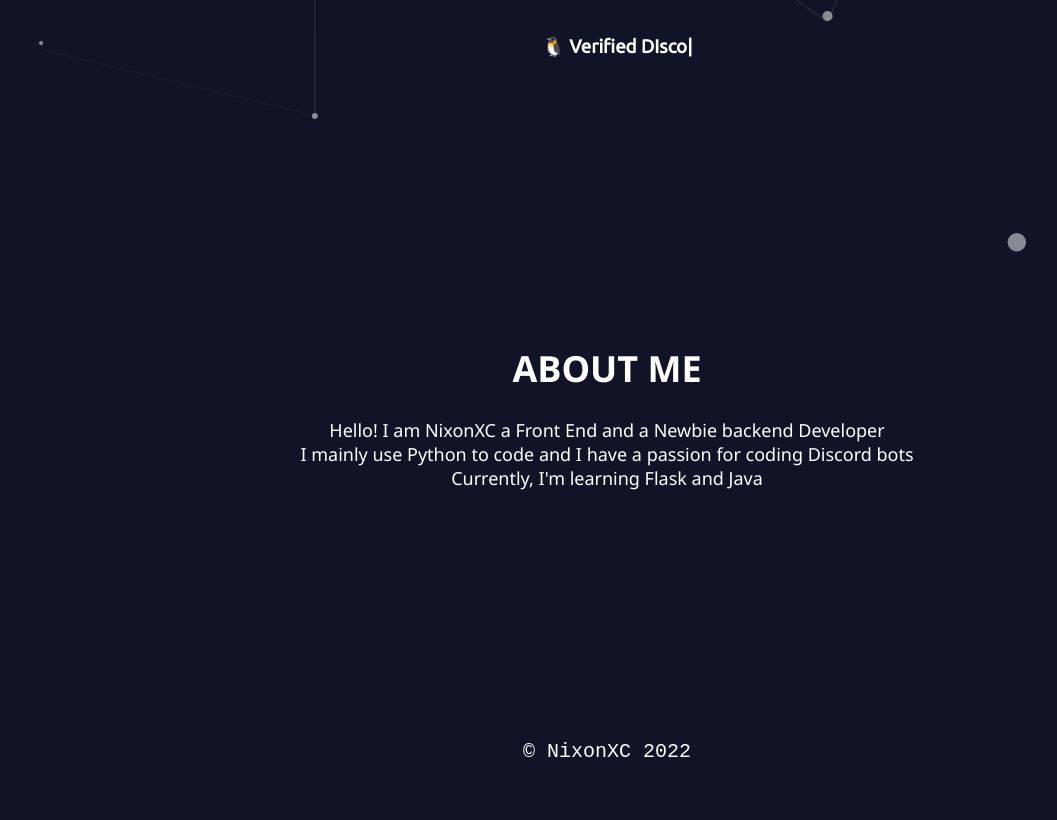
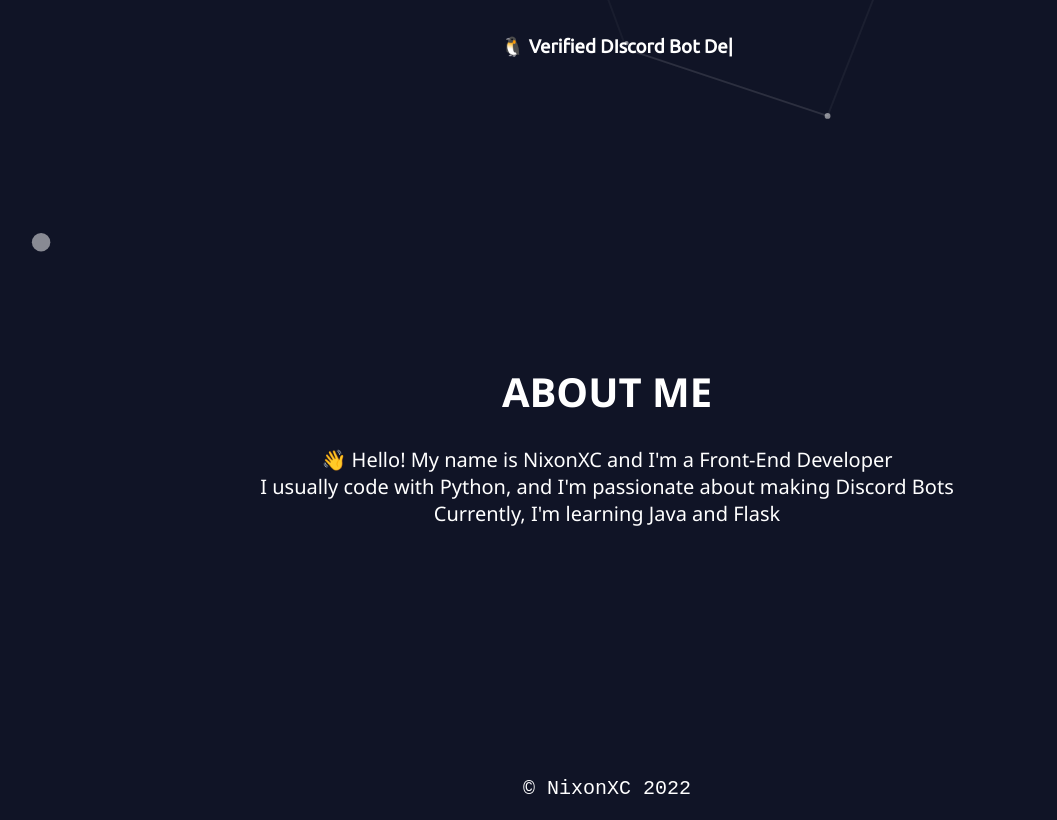
Before and after one commit to NixonXC/About-me2, a plain HTML site: page index.html in a window 1280 px wide. Shown: the part 503-1323 px from the top of the page, without its empty margins (33-1090 px from the left). Before the commit the page ends 1286 px from the top, so only its background shows below. Drawn offline with nearby package versions, Linux system fonts and the light colour scheme.

Commit message:
Add files via upload

```diff
--- a/index.html
+++ b/index.html
@@ -42,7 +42,7 @@
     </div>
     <div class="about" id="abt">
         <h1>ABOUT ME</h1>
-        <p>Hello! I am NixonXC a Front End and a Newbie backend Developer <br> I mainly use Python to code and I have a passion for coding Discord bots <br> Currently, I'm learning Flask and Java</p>
+        <p>👋 Hello! My name is NixonXC and I'm a Front-End Developer<br> I usually code with Python, and I'm passionate about making Discord Bots<br> Currently, I'm learning Java and Flask</p>
 
     </div>
     <div class="footer">
--- a/particles.json
+++ b/particles.json
@@ -1,7 +1,7 @@
 {
     "particles": {
       "number": {
-        "value": 7,
+        "value": 6,
         "density": {
           "enable": true,
           "value_area": 800
--- a/script.js
+++ b/script.js
@@ -1,12 +1,12 @@
 const typed = new Typed(".typing", {
 strings: [
-"🐧 Verified DIscord Bot Developer",
-"💻 I am a Web Developer.",
-"🌌 Html,Css,Js,Python.",
-"🤖 My Discord Bot https://pixiej.xyz/",
-"📕 My 1st Api api.pixiej.xyz",
+    "🐧 Verified DIscord Bot Developer",
+    "💻 I'm a Web Developer.",
+    "🖱 Html, Css, Js, Python.",
+    "🤖 <a href='https://pixiej.xyz/'>PixieJ</a> My Discord Bot.",
+    "📕 <a href='https://api.pixiej.xyz/'>api.pixiej.xyz</a> My 1st Api.",
 ],
-typeSpeed: 75,
-backSpeed: 50,
+typeSpeed: 80,
+backSpeed: 80,
 loop: true
 });
--- a/style.css
+++ b/style.css
@@ -15,6 +15,13 @@ html {
     margin-top: 140px;
     margin-left: 20px;
 }
+.intro a{
+    text-decoration: none;
+    color: white;
+}
+.intro a:hover {
+    color: #ff0707;
+}
 .navMenu {
     position: absolute;
     top: 3%;
@@ -26,7 +33,7 @@ html {
     color: #f6f4e6;
     text-decoration: none;
     font-size: 1.5em;
-    font-family: 'Segoe UI', Tahoma, Geneva, Verdana, sans-serif;
+    font-family: 'Gill Sans', 'Gill Sans MT', Calibri, 'Trebuchet MS', sans-serif;
     font-weight: 500;
     display: inline;
     gap: 20px;
@@ -97,15 +104,23 @@ img {
     color: darkgray;
 }
 .about {
-    margin-top: 250px;
+    margin-top: 270px;
     font-family: 'Segoe UI', Tahoma, Geneva, Verdana, sans-serif;
     text-align: center;
-    font-size: 18px;
+    font-size: 20px;
+}
+.about h1{
+    cursor: pointer;
+    color: white;
+}
+.about h1:hover {
+    color: #ff0707;
+    transition: 0.2s;
 }
 .footer {
     bottom: 0px;
     margin-top: 250px;
-    background-color: #101426;
+    background-color: transparent;
     color: #fff;
     text-align: center;
     font-size: 20px;
```
